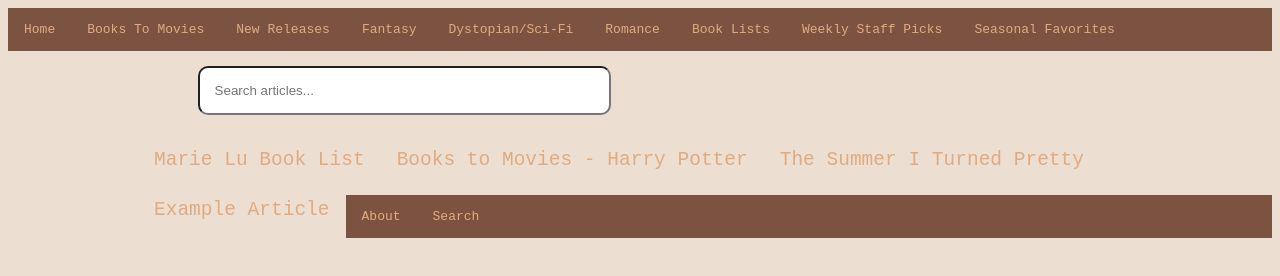
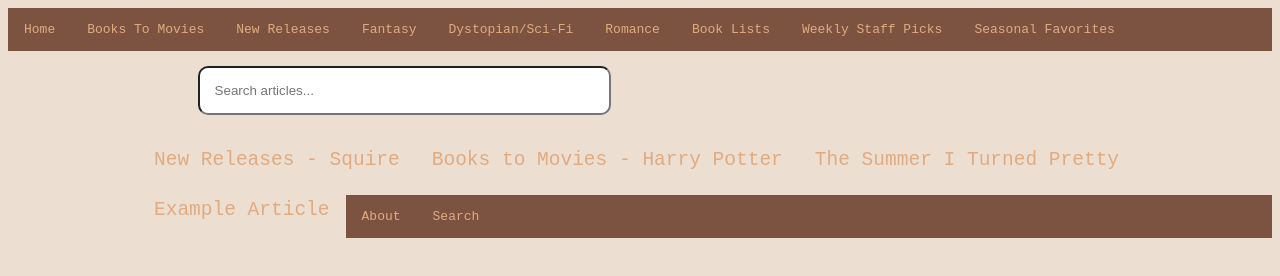
Before and after one commit to Codergirl3000/bookBlog, a plain HTML site: page TestSearchBar.html in a window 1280 px wide. Drawn offline with Linux system fonts and the light colour scheme.

Commit message:
added article to search

```diff
--- a/TestSearchBar.html
+++ b/TestSearchBar.html
@@ -91,7 +91,7 @@
 
         <!-- ordered list -->
         <ol id='list' class="articleLinks">
-            <li class="articles"><a href="example.html">Marie Lu Book List</a></li>
+            <li class="articles"><a href="squirenewreleases.html">New Releases - Squire</a></li>
             <li class="articles"><a href="harrypotter1bookstomovies.html">Books to Movies - Harry Potter</a></li>
             <li class="articles"><a href="example.html">The Summer I Turned Pretty</a></li>
             <li class="articles"><a href="example.html">Example Article</a></li>
```
